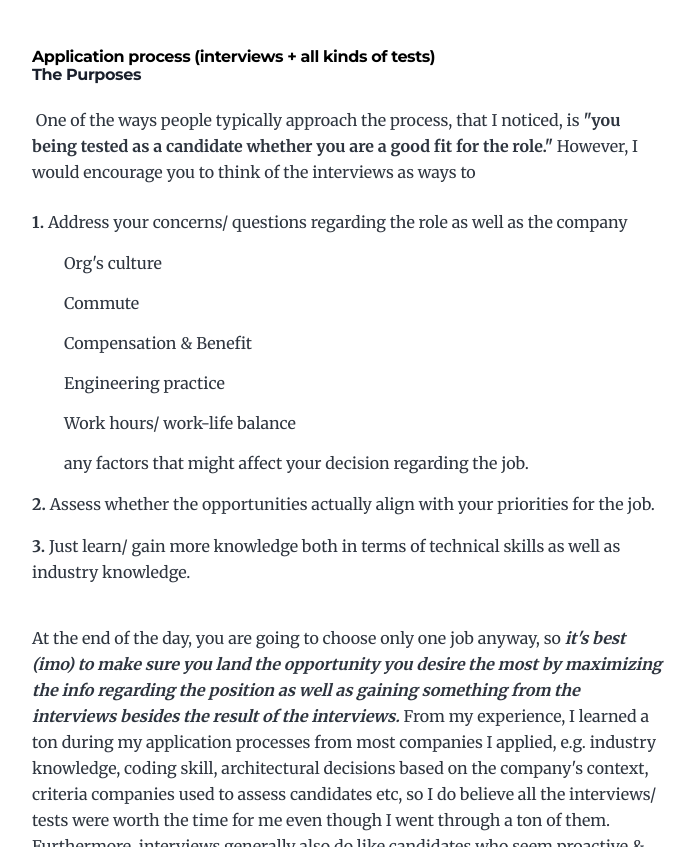
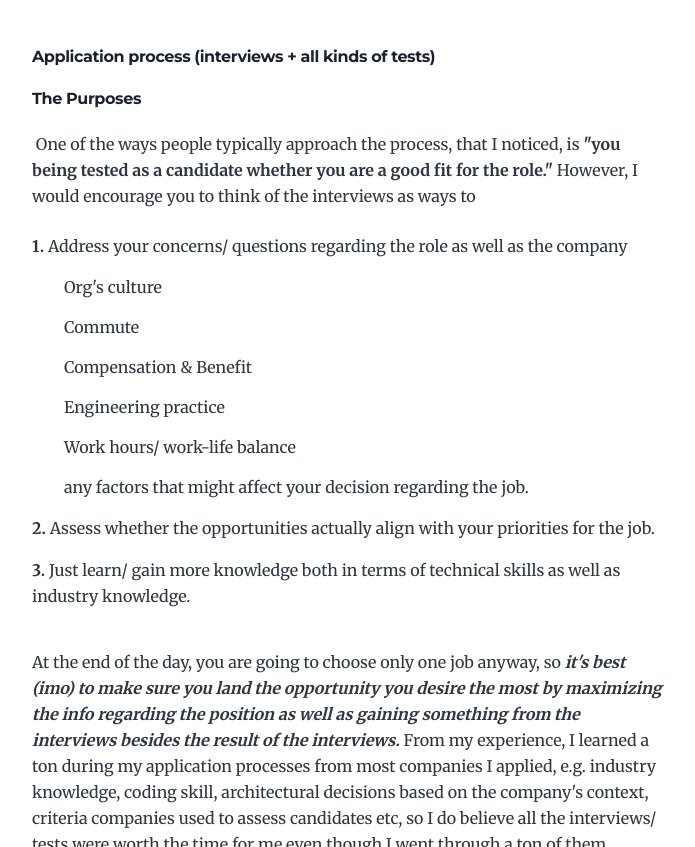
Before and after one commit to zuckpa1999/zuck-blog-v3, a Gatsby site: page /recap-how-i-landed-my-1st-dev-job-in-thailand/ in a window 1280 px wide. Shown: the part 5316-6163 px from the top of the page, without its empty margins (292-987 px from the left). Built offline with nearby package versions, Linux system fonts and the light colour scheme; Gatsby itself is replaced by a stand-in of ours.

Commit message:
Update Blog “recap-how-i-landed-my-1st-dev-job-in-thailand”

```diff
--- a/content/blog/recap-how-i-landed-my-1st-dev-job-in-thailand.md
+++ b/content/blog/recap-how-i-landed-my-1st-dev-job-in-thailand.md
@@ -118,7 +118,9 @@ As someone who spends a great deal of my time during college for extracurricular
 
 <br/>
 
-# **Application process (interviews + all kinds of tests)**
+##### **Application process (interviews + all kinds of tests)**
+
+<br/>
 
 ## **The Purposes**
 
```
